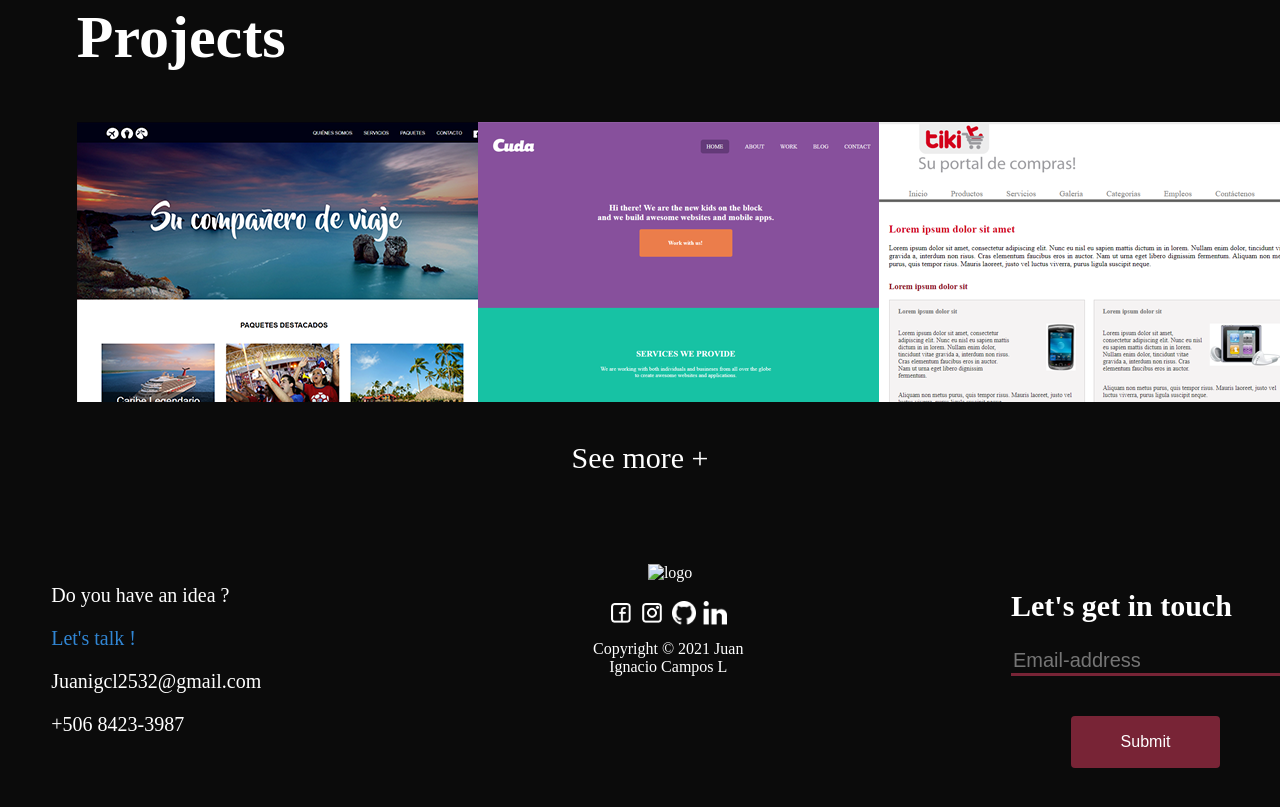
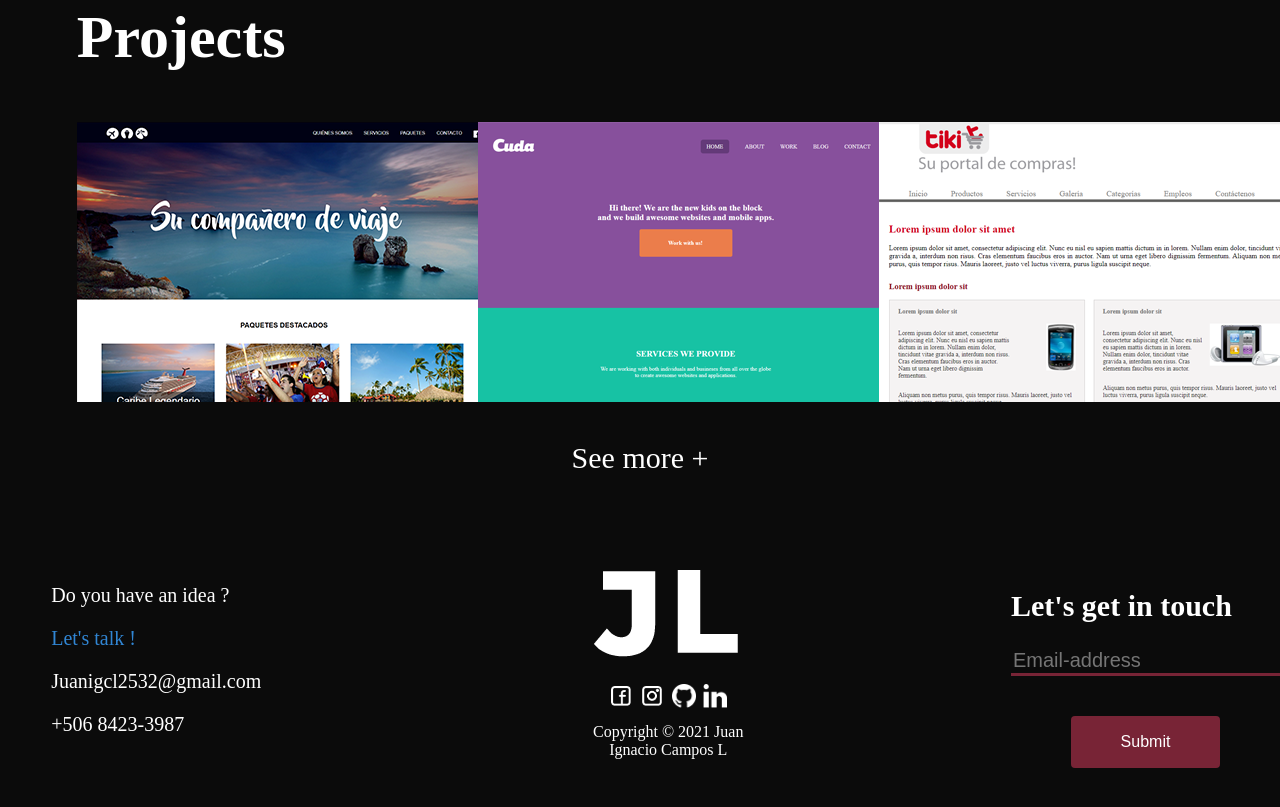
Before and after one commit to JLedezmaC/Portfolio-Ignacio.github.io, a website: page index.html in a window 1280 px wide. Shown: the part 1002-1809 px from the top of the page. Drawn offline with Linux system fonts and the light colour scheme; no server answers; files whose address does not match are found by name; a web font is replaced by a local one.

Commit message:
Agrego cambios en las rutas de las imagenes

```diff
--- a/index.html
+++ b/index.html
@@ -103,7 +103,7 @@
           <p>+506 8423-3987</p>
         </div>
         <div class="main-footer">
-          <img class="white-logo-footer" src="Img/jl.png" alt="logo">
+          <img class="white-logo-footer" src="Img/logo-icon.png" alt="logo">
           <div class="social-media_footer">
             <a href="#"><img src="Img/Facebook.png" alt="Logo-Facebook"></a>
             <a href="#"><img src="Img/Instagram.png" alt="Logo-Instagram"></a>
```
Also changed, not shown: portfolio.html (+1 -1 lines).
